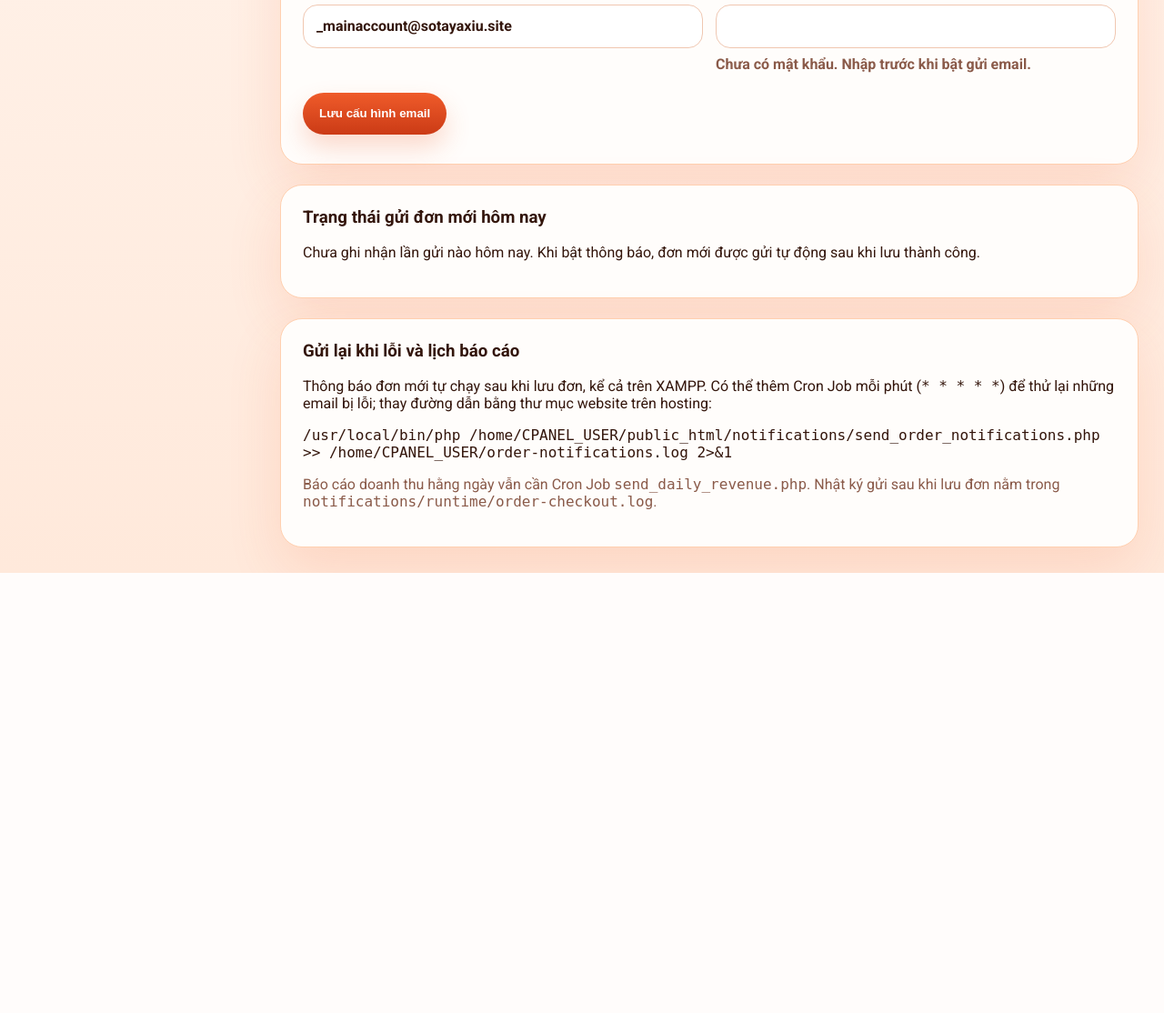
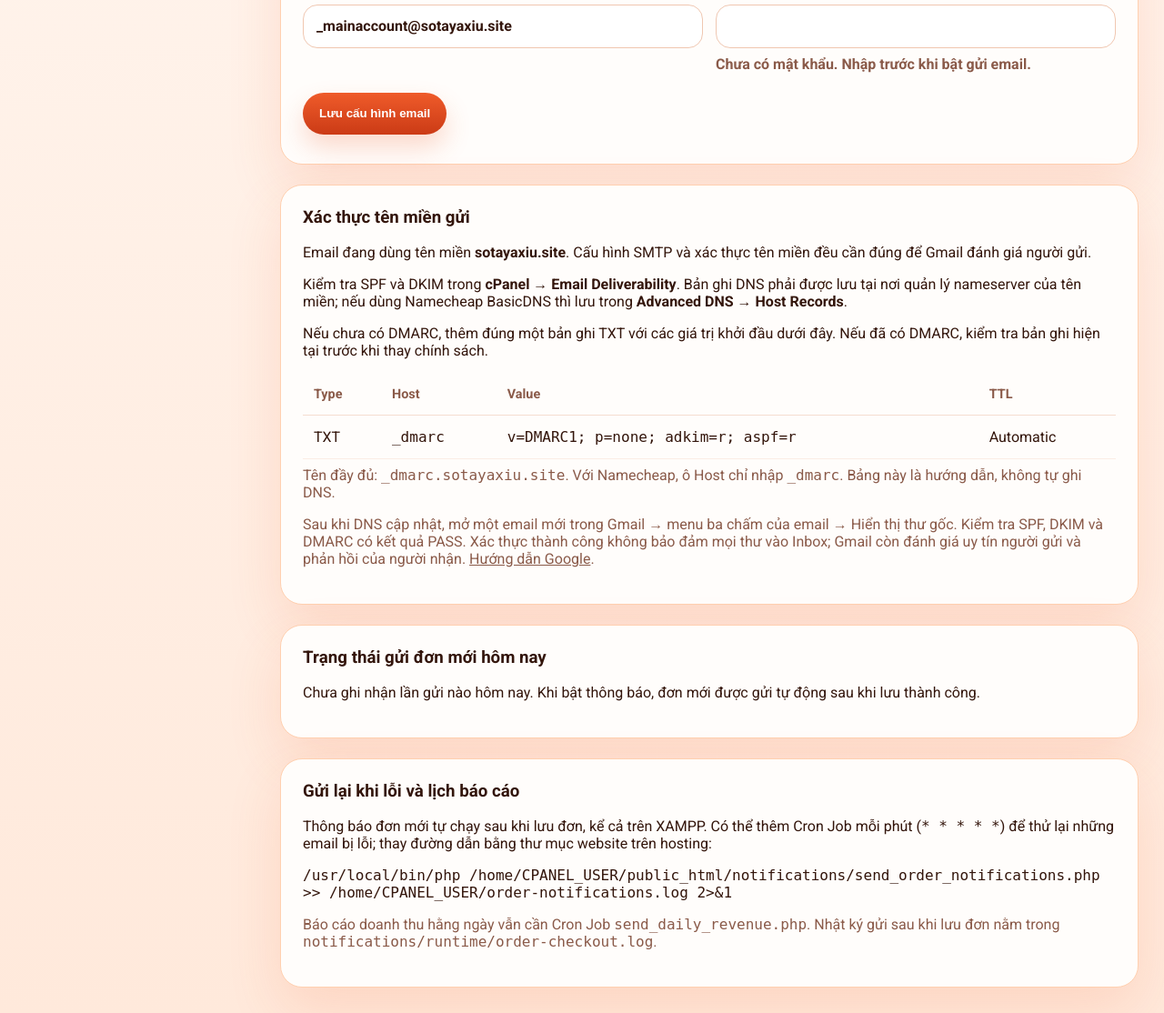
Before and after one commit to tuantkd/HuTieuAXiu, a PHP site: page /admin/mail_settings.php in a window 1280 px wide. Shown: the part 947-2061 px from the top of the page at 91% size. Before the commit the page ends 1577 px from the top, so only its background shows below. Run offline with PHP 8.4, Linux system fonts and the light colour scheme; the visitor is signed in with stand-in values (Sample User, id 1); some libraries are stand-ins or nearby versions.

Commit message:
Enhance email notification system with domain validation and SMTP identity alignment

```diff
--- a/admin/layout/header.php
+++ b/admin/layout/header.php
@@ -31,6 +31,7 @@ $menuItems = [
   <meta name="viewport" content="width=device-width,initial-scale=1">
   <title><?= adminH($pageTitle) ?> - POS A Xíu</title>
   <link rel="stylesheet" href="assets/admin.css">
+  <link rel="icon" href="assets/img/logo-axiu.png" type="image/png">
   <link rel="stylesheet" href="https://maxcdn.bootstrapcdn.com/font-awesome/4.7.0/css/font-awesome.min.css"
     integrity="sha384-wvfXpqpZZVQGK6TAh5PVlGOfQNHSoD2xbE+QkPxCAFlNEevoEH3Sl0sibVcOQVnN" crossorigin="anonymous">
 </head>
--- a/admin/mail_settings.php
+++ b/admin/mail_settings.php
@@ -48,6 +48,8 @@ if ($_SERVER['REQUEST_METHOD'] === 'POST') {
         }
     }
 }
+$senderDomain = filter_var($mailConfig['smtp']['from_email'], FILTER_VALIDATE_EMAIL)
+    ? strtolower(substr(strrchr($mailConfig['smtp']['from_email'], '@'), 1)) : '';
 $deliverySummary = ['sent' => 0, 'failed' => 0, 'pending' => 0, 'uncertain' => 0];
 $lastDeliveryCheck = '';
 $deliveryStateError = '';
@@ -145,6 +147,29 @@ include __DIR__ . '/layout/header.php';
         <div class="field field--full"><button type="submit" class="button">Lưu cấu hình email</button></div>
     </form>
 </div>
+<?php if ($senderDomain): ?>
+<div class="panel">
+    <div class="panel-header"><h3>Xác thực tên miền gửi</h3></div>
+    <p>Email đang dùng tên miền <strong><?= adminH($senderDomain) ?></strong>.
+        Cấu hình SMTP và xác thực tên miền đều cần đúng để Gmail đánh giá người gửi.</p>
+    <p>Kiểm tra SPF và DKIM trong <strong>cPanel → Email Deliverability</strong>.
+        Bản ghi DNS phải được lưu tại nơi quản lý nameserver của tên miền; nếu dùng Namecheap BasicDNS thì lưu trong <strong>Advanced DNS → Host Records</strong>.</p>
+    <p>Nếu chưa có DMARC, thêm đúng một bản ghi TXT với các giá trị khởi đầu dưới đây.
+        Nếu đã có DMARC, kiểm tra bản ghi hiện tại trước khi thay chính sách.</p>
+    <div class="table-wrap">
+        <table>
+            <thead><tr><th>Type</th><th>Host</th><th>Value</th><th>TTL</th></tr></thead>
+            <tbody><tr><td>TXT</td><td><code>_dmarc</code></td><td><code>v=DMARC1; p=none; adkim=r; aspf=r</code></td><td>Automatic</td></tr></tbody>
+        </table>
+    </div>
+    <p class="helper-text">Tên đầy đủ: <code>_dmarc.<?= adminH($senderDomain) ?></code>.
+        Với Namecheap, ô Host chỉ nhập <code>_dmarc</code>. Bảng này là hướng dẫn, không tự ghi DNS.</p>
+    <p class="helper-text">Sau khi DNS cập nhật, mở một email mới trong Gmail → menu ba chấm của email → Hiển thị thư gốc.
+        Kiểm tra SPF, DKIM và DMARC có kết quả PASS. Xác thực thành công không bảo đảm mọi thư vào Inbox;
+        Gmail còn đánh giá uy tín người gửi và phản hồi của người nhận.
+        <a href="https://support.google.com/mail/answer/81126?hl=vi" target="_blank" rel="noopener noreferrer">Hướng dẫn Google</a>.</p>
+</div>
+<?php endif; ?>
 <div class="panel">
     <div class="panel-header"><h3>Trạng thái gửi đơn mới hôm nay</h3></div>
     <?php if ($deliveryStateError): ?>
--- a/notifications/revenue.php
+++ b/notifications/revenue.php
@@ -153,8 +153,14 @@ function createMailer(array $config, $recipient, array $report)
 {
     $content = renderRevenueEmail($report, $config['shop_name']);
     $smtp = $config['smtp'];
-    $mail = new PHPMailer(true);
+    $domain = strtolower(substr(strrchr($smtp['from_email'], '@'), 1));
+    require_once __DIR__ . '/NotificationMailer.php';
+    $mail = new NotificationMailer(true);
     $mail->isSMTP();
+    // Use the sending domain for the SMTP greeting instead of a Windows/local
+    // machine name. SPF/DKIM/DMARC are still checked on the delivered message.
+    $mail->Hostname = $domain;
+    $mail->Helo = $domain;
     $mail->Host = $smtp['host'];
     $mail->Port = (int) $smtp['port'];
     $mail->SMTPSecure = $smtp['encryption'];
@@ -173,7 +179,6 @@ function createMailer(array $config, $recipient, array $report)
     $mail->Subject = $content['subject'];
     $mail->Body = $content['html'];
     $mail->AltBody = $content['text'];
-    $domain = substr(strrchr($smtp['from_email'], '@'), 1);
     $mail->MessageID = '<axiu-' . hash('sha256', $report['date'] . '|' . $recipient . '|' . $smtp['from_email']) . '@' . $domain . '>';
     return $mail;
 }
```
Also changed, not shown: notifications/NotificationMailer.php (added, +46 -0 lines), notifications/tests/mail_features.php (+22 -0 lines), notifications/tests/run.php (+2 -0 lines), admin/assets/img/logo-axiu.png (added), notifications/README.md. Lines whose indentation alone changed are shown as unchanged.
